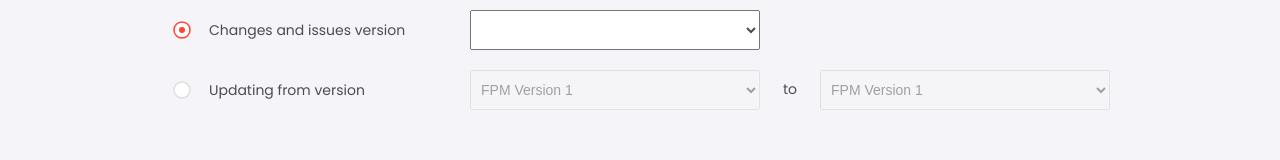
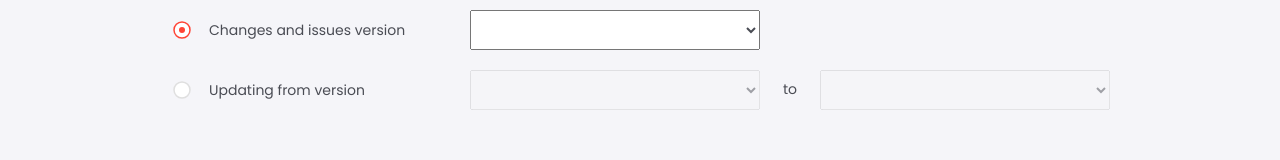
Before and after one commit to mikeaxle/Fundamental-Release-Notes, a Vue app: page /#/ in a window 1280 px wide. Shown: the part 150-310 px from the top of the page. Built offline with nearby package versions, Linux system fonts and the light colour scheme; what vue2-filters would draw is missing.

Commit message:
version comparion logic added

```diff
--- a/index.html
+++ b/index.html
@@ -3,6 +3,7 @@
   <head>
     <meta charset="utf-8">
     <script src="https://cdnjs.cloudflare.com/ajax/libs/velocity/1.2.3/velocity.min.js"></script>
+    <link rel="shortcut icon" type="image/png" href="/static/favicon.png"/>
     <title>Fundamental Release Notes</title>
   </head>
   <body>
--- a/src/components/Log.vue
+++ b/src/components/Log.vue
@@ -1,7 +1,6 @@
 <template>
   <!-- logs -->
     <div class="notes__subitem" style="border-bottom: none !important;" >
-
         <div class="notes__subitem-header" v-for="l in logs" v-if="l.category === category.id &&  l.type === type.id" style="border-bottom: 1px solid #e0e0e0 !important;">
           <div>
             <!-- log category and description-->
--- a/src/components/ReleaseNotes.vue
+++ b/src/components/ReleaseNotes.vue
@@ -11,14 +11,14 @@
       </div>
     </header>
 
-    <!-- version selector -->
+   <!-- radio buttons -->
     <section class="versions">
       <div class="container">
-
+        <!-- version selector -->
         <div class="versions__row">
           <div class="versions__toggle">
             <label class="radio">
-              <input type="radio" checked value="1" name="toggle-version" id="toggle-changes"/>
+              <input type="radio" checked value="1" id="toggle-changes" v-model="versionMode"/>
               <span class="radio__indi"></span>
               <span class="radio__label">Changes and issues version</span>
             </label>
@@ -26,32 +26,31 @@
           <!-- version drop down -->
           <div class="versions__select">
             <div class="custom-select" data-widget="CustomSelect">
-            <select name="filter-version" id="filter-version" v-model="currentRelease">
+            <select name="filter-version" id="filter-version" v-model="currentRelease" :disabled="versionMode == 2 ? true : false">
               <option v-for="r in json.releases" v-bind:value="r">{{ r.name }}</option>
             </select>
             </div>
           </div>
         </div>
-
         <div class="versions__row">
           <div class="versions__toggle">
             <label class="radio">
-              <input type="radio" value="2" name="toggle-version" id="toggle-updates"/>
+              <input type="radio" value="2" v-model="versionMode" id="toggle-changes"/>
               <span class="radio__indi"></span>
               <span class="radio__label">Updating from version</span>
             </label>
           </div>
           <div class="versions__select versions__select--combo">
             <div class="custom-select custom-select--disabled" data-widget="CustomSelect">
-              <select name="filter-version-from" id="filter-version-from" disabled>
-                <option v-for="r in json.releases">{{ r.name }}</option>
+              <select name="filter-version-from" id="filter-version-from" v-model="fromRelease" :disabled="versionMode == 1 ? true : false">
+                <option v-for="r in filteredFromReleases" v-bind:value="r">{{ r.name }}</option>
               </select>
             </div>
 
             <p class="versions__to">to</p>
             <div class="custom-select custom-select--disabled" data-widget="CustomSelect">
-              <select name="filter-version-to" id="filter-version-to" disabled>
-                <option v-for="r in json.releases">{{ r.name }}</option>
+              <select name="filter-version-to" id="filter-version-to" v-model="toRelease" :disabled="versionMode == 1 ? true : false">
+                <option v-for="r in filteredToReleases" v-bind:value="r">{{ r.name }}</option>
               </select>
             </div>
           </div>
@@ -95,26 +94,42 @@
 
           <!-- release notes -->
           <div class="grid__col-2">
-
+            <!-- notes from version selector -->
             <div class="notes" v-if="currentRelease !== null">
               <h2>{{ currentRelease.name }}</h2>
               <!-- types -->
               <div class="notes__section" v-for="t in json.types">
-
-                <div v-if="getTypes(t)">
+                <div v-if="getTypes(t, 'single')">
                   <h3>{{ t.type }}</h3>
-
                   <!-- category -->
                   <div class="notes__item" v-for="c in json.categories">
-                    <div v-if="getCategories(c)">
+                    <div v-if="getCategories(c, 'single')">
                       <h4>{{ c.type }}</h4>
                         <!-- logs -->
-                        <log :logs="filteredLogs" :category="c" :type="t"></log>
+                        <log :logs="filteredLogs('single')" :category="c" :type="t"></log>
+                    </div>
                   </div>
                 </div>
               </div>
             </div>
 
+            <!-- notes from version camparison -->
+            <div class="notes" v-if="fromRelease !== null && toRelease !== null">
+              <h2>Updating from {{ fromRelease.name }} to {{ toRelease.name }}</h2>
+              <!-- types -->
+              <div class="notes__section" v-for="t in json.types">
+                <div v-if="getTypes(t, 'multiple')">
+                  <h3>{{ t.type }}</h3>
+                  <!-- category -->
+                  <div class="notes__item" v-for="c in json.categories">
+                    <div v-if="getCategories(c, 'multiple')">
+                      <h4>{{ c.type }}</h4>
+                      <!-- logs -->
+                      <log :logs="filteredLogs('multiple')" :category="c" :type="t"></log>
+                    </div>
+                  </div>
+                </div>
+              </div>
             </div>
           </div>
 
@@ -132,33 +147,45 @@
     name: 'ReleaseNotes',
     data () {
       return {
-        json: json,
-        currentRelease: null,
-        checkedFiltersTypes: [],
-        checkedFiltersCategories: []
+        json: json,                     // variable to store json object parsed from MYSQL
+        currentRelease: null,           // variable to store currently selected release
+        fromRelease: null,              // variable to store from release
+        toRelease: null,                // variable to store to release
+        checkedFiltersTypes: [],        // array to store type filters
+        checkedFiltersCategories: [],   // array to store category filters
+        versionMode: '1'
       }
     },
     components: {
     },
     methods: {
       // function to check the types present in the current release logs
-      getTypes: function (type) {
-        let logs = this.filteredLogs
+      getTypes: function (releaseType, type) {
+        // get logs
+        let logs = this.filteredLogs(type)
+        // set flag to false
         let flag = false
+        // if current release is selected
         if (this.currentRelease !== null) {
           logs.forEach((l) => {
-            if (l.type === type.id) {
+            if (l.type === releaseType.id) {
               flag = true
             }
           })
         }
+        // return flag
         return flag
       },
-
+      // function to check the types present in the current release logs
+      getTypesComparison: function () {
+      },
       // function to check the categories present in the current release logs
-      getCategories: function (category) {
-        let logs = this.filteredLogs
+      getCategories: function (category, type) {
+        // get logs
+        let logs = this.filteredLogs(type)
+        // set flag to false
         let flag = false
+        // if current release is selected
         if (this.currentRelease !== null) {
           logs.forEach((l) => {
             if (l.category === category.id) {
@@ -166,27 +193,62 @@
             }
           })
         }
+        // return flag
         return flag
       },
       // function to get the logs of the selected release
-      getLogs: function () {
+      getLogs: function (type) {
+        // array to store logs
         let logs = []
-
+        // if type is single
+        if (type === 'single') {
+          // if current release is selected
           if (this.currentRelease !== null) {
             json.logs.forEach((l) => {
+              // get all logs where release id ===  current selected release id
               if (l.release === this.currentRelease.id) {
+                // push to array
                 logs.push(l)
               }
             })
           }
+        }
+        // if type is multiple
+        if (type === 'multiple') {
+          if (this.fromRelease !== null && this.toRelease !== null) {
+            // get all releases between from and to and store in array
+            let releases = []
+            releases = this.json.releases.filter((r) => {
+              let tmp
+              // check if current releases is >= from release and <= toRelease
+              if (r.id >= this.fromRelease && r.id <= this.toRelease) {
+                tmp = r
+              }
+              return tmp
+            })
+            // iterate logs array
+            json.logs.forEach((l) => {
+              // iterate releases array
+              // get all logs where release id === the ids of the items in releases array
+              releases.forEach((r) => {
+                if (l.release === r.id) {
+                  // push to array
+                  logs.push(l)
+                }
+              })
+            })
+          }
+        }
+
+        // return logs array
         return logs
       }
     },
+    computed: {
       // function to filters logs
-    computed: {
-      filteredLogs: function () {
+      filteredLogs: function (type) {
         // get all logs under release
-        let result = this.getLogs()
+        let result = this.getLogs(type)
         // filter by type
         if (this.checkedFiltersTypes.length > 0) {
           result = result.filter((l) => {
@@ -212,7 +274,32 @@
           })
         }
         // return result
-        console.log(result)
+        return result
+      },
+      filteredFromReleases: function () {
+        let result = []
+        // filter out last result
+        result = this.json.releases.filter((r, i) => {
+          let tmp
+          if (i < this.json.releases.length - 1) {
+            tmp = r
+          }
+          return tmp
+        })
+        return result
+      },
+      filteredToReleases: function () {
+        let result = []
+        // filter by release id
+        if (this.fromRelease !== null) {
+          result = this.json.releases.filter((r) => {
+            let tmp
+            if (this.fromRelease.id < r.id) {
+              tmp = r
+            }
+            return tmp
+          })
+        }
         return result
       }
     }
```
Lines whose indentation alone changed are shown as unchanged.
